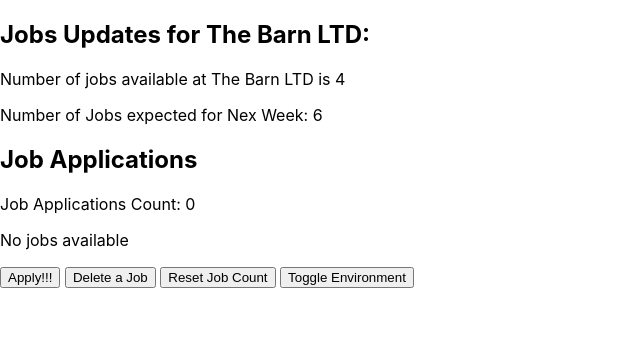
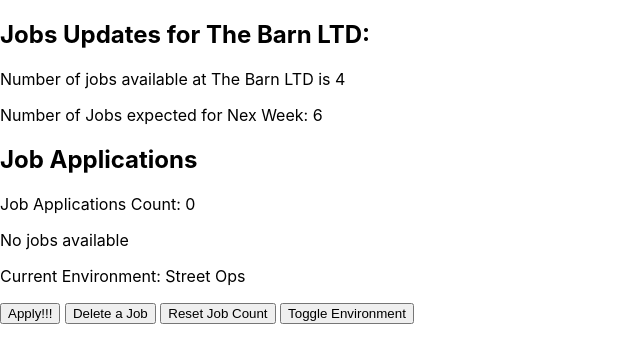
Before and after one commit to Davsan88/dynamic-job-board, a React (Create React App) app: page / in a window 1280 px wide. Shown: the top 362 px of the page, without its empty margins (0-640 px from the left). Built offline with nearby package versions, Linux system fonts and the light colour scheme.

Commit message:
Update JobCounter.js

```diff
--- a/src/JobCounter.js
+++ b/src/JobCounter.js
@@ -34,7 +34,9 @@
 
     // Toggles the environment between "Street Ops" and "Investigations"
     const toggleEnvironment = () => {
-      setEnvironment(environment === "Street Ops" ? "Investigations" : "Street Ops.")
+      setEnvironment(prevEnvironment =>
+        prevEnvironment === "Street Ops" ? "Investigations" : "Street Ops"
+      )
     }
 
   return (
@@ -42,6 +44,7 @@
       <h2>Job Applications</h2>
       <p>Job Applications Count: {jobCount}</p>  {/* Display the job application count */}
       <p>{getJobMessage()}</p>  {/* Display job message based on count */}
+      <p>Current Environment: {environment}</p>  {/* Display the current environment */}
       <button onClick={handleAddJob}>Apply!!!</button>  {/* Button to add a job application*/}
       <button onClick={removeJob}>Delete a Job</button>  {/* Button to remove a job application*/}
       <button onClick={resetJobCount}>Reset Job Count</button>  {/* Button to reset the job applications count */}
```
